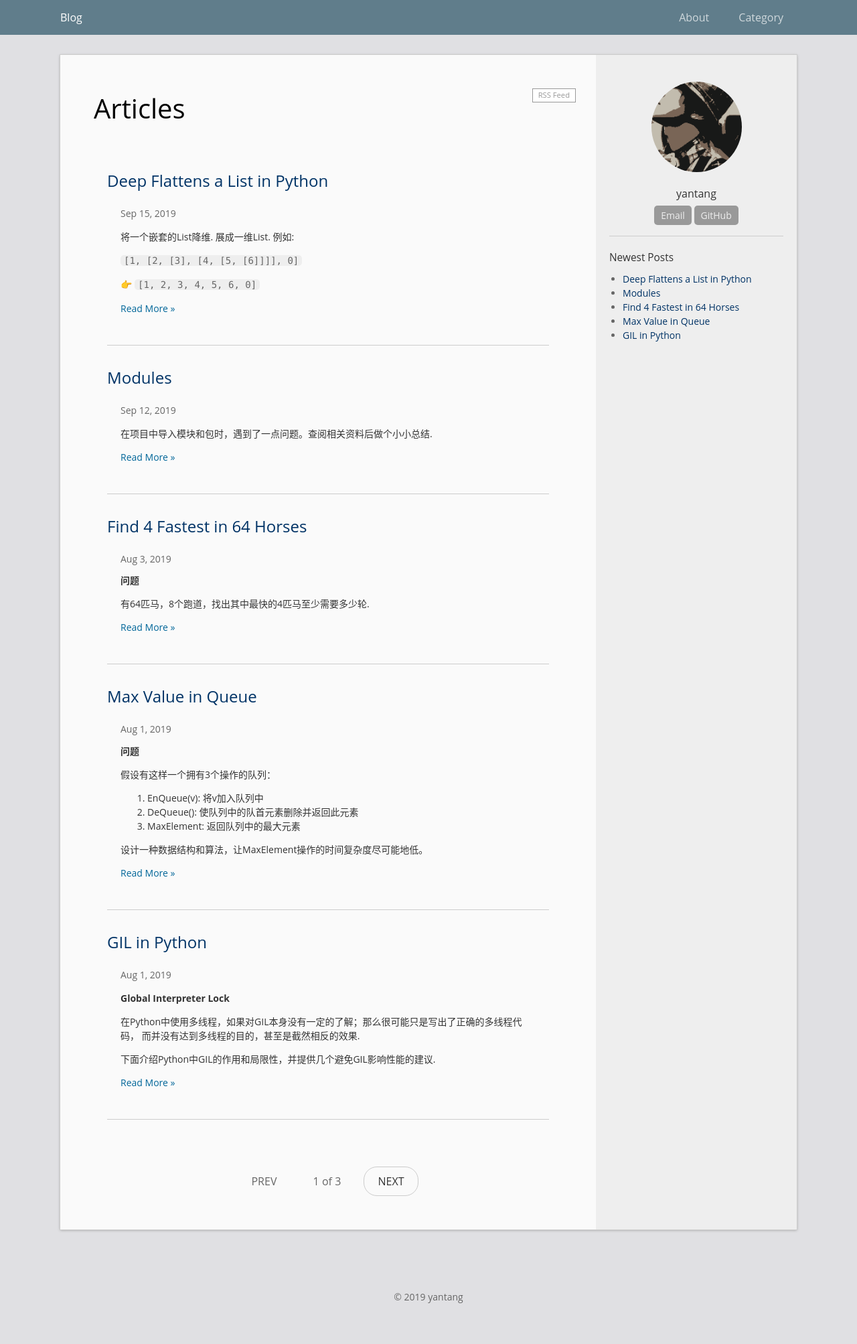
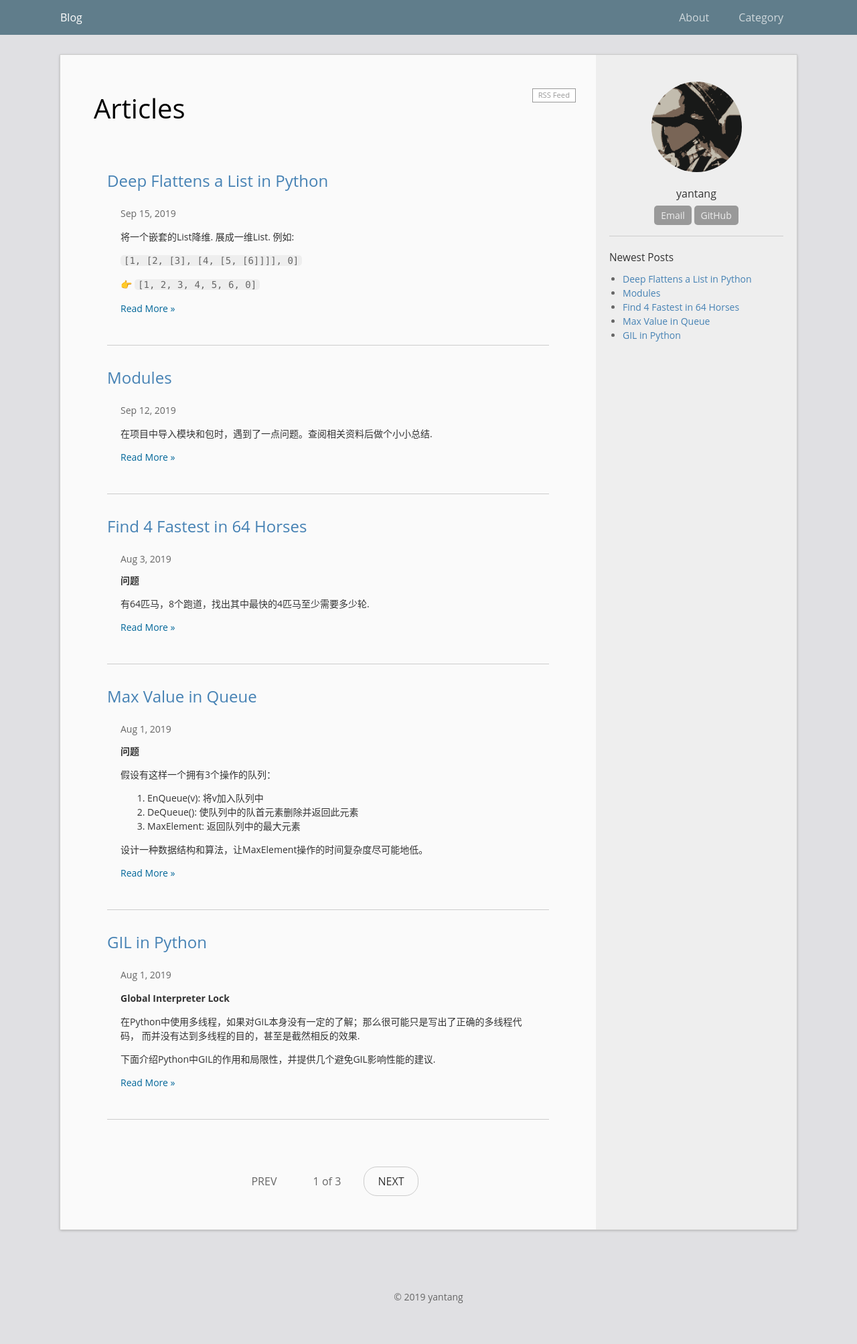
Before and after one commit to yantanglife/yantanglife.github.io, a Jekyll site: the page built from index.html, in a window 1280 px wide. Shown: the whole page at 67% size. Built offline with Jekyll 4.4.1, drawn with Linux system fonts in a browser that asks for light colours; the list of posts is cut into pages by our own code.

```diff
--- a/_sass/_base.scss
+++ b/_sass/_base.scss
@@ -6,11 +6,13 @@
 }
 a {
 	text-decoration: none;
-	color: #036;
+	//Change #036 to SteelBlue.
+	color: #4682B4;
 }
 a:hover, a:focus {
 	text-decoration:underline;
-	color: #069;
+	//Change #069 to OrangeRed.
+	color: #FF4500;
 }
 blockquote {
 	background: #FFF;
@@ -30,7 +32,9 @@
 }
 pre {
 	overflow-x: auto;
-	padding: 20px 50px;
+	//padding: 20px 50px;
+	//up distance, left distance.
+	padding: 8px 40px;
 }
 pre, pre code {
 	color: #fafafa;
```
